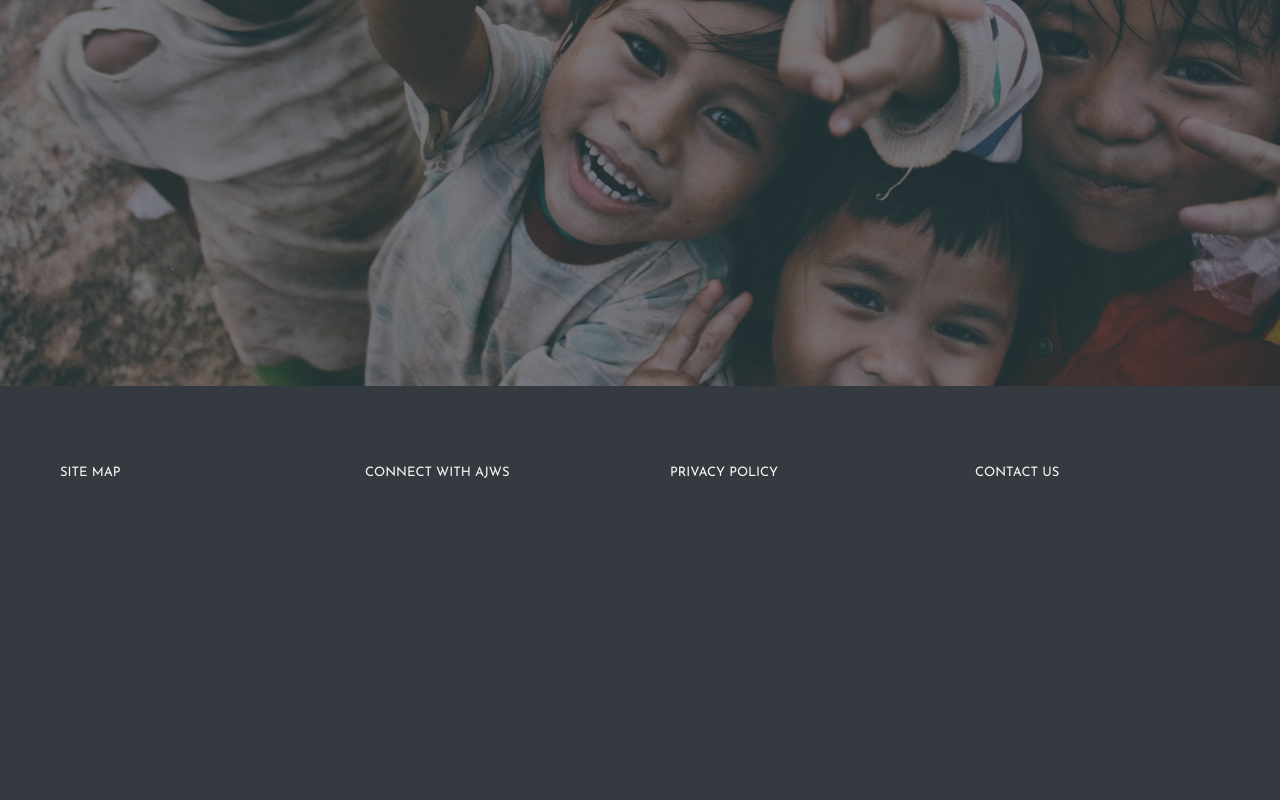
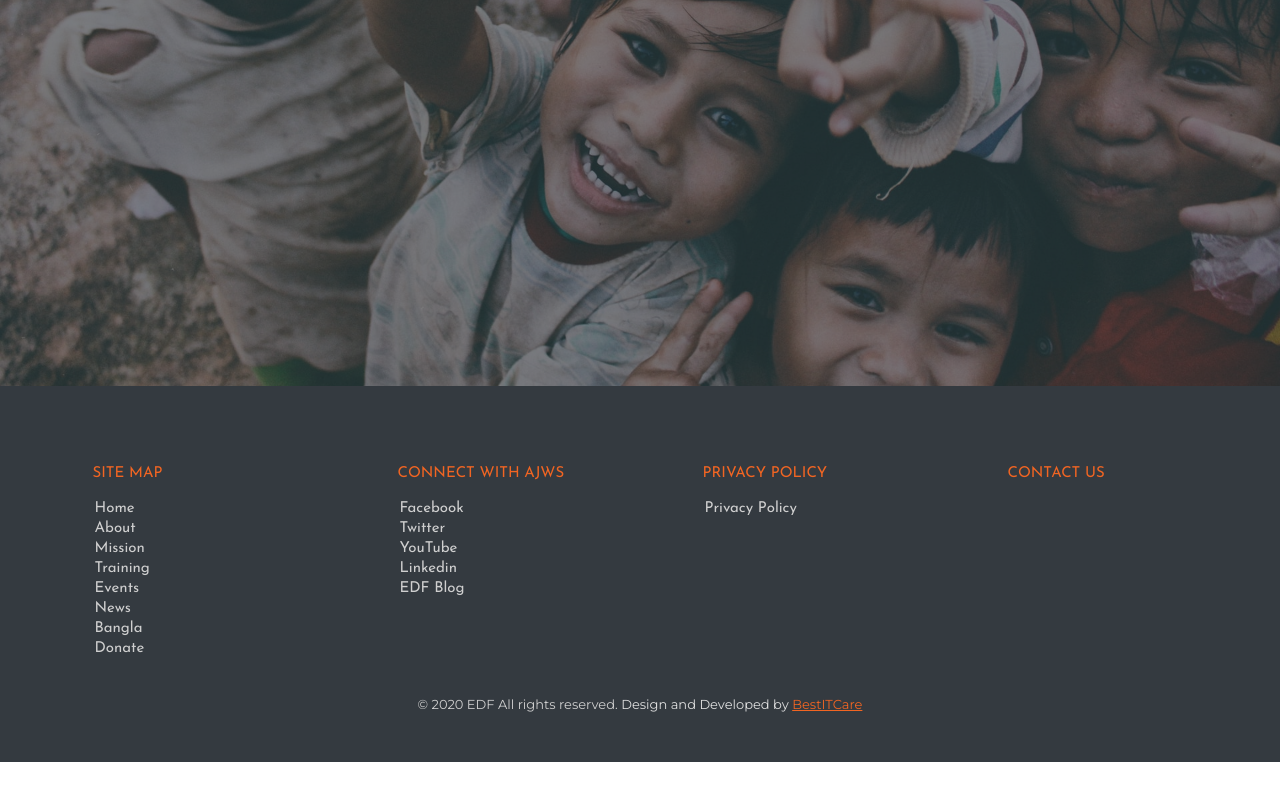
Before and after one commit to porosh2002/EDFBD, a React (Create React App) app in the folder client/: page / in a window 1280 px wide. Shown: the part 434-1234 px from the top of the page. After the commit the page ends 1196 px from the top, so only its background shows below. Built offline with nearby package versions, Linux system fonts and the light colour scheme.

Commit message:
Footer copyright added

```diff
--- a/client/src/Styled/Styled.js
+++ b/client/src/Styled/Styled.js
@@ -98,14 +98,24 @@ justify-content:space-around;
 `
 export const FooterContent = styled.div`
 padding:30px;
-height:300px;
-width:300px;
+height:200px;
+width:180px;
 `;
 export const FooterTitle = styled.p`
 text-decoration:none !important;
-font-size:13px;
+font-size:15px;
 font-family: 'Josefin Sans', sans-serif;
-color:#f7f7f7;
+color:#F26522;
+/* color:#f7f7f7; */
+margin-bottom:20px;
+`;
+export const FooterLink = styled(Link)`
+font-family: 'Josefin Sans', sans-serif;
+display:block;
+margin:5px 0px 0px 2px;
+font-size:15px;
+color: #cfcfcf;
+text-decoration:none;
 `;
 // Loading
 export const LoaderDiv = styled.div`
--- a/client/src/components/Footer/Footer.tsx
+++ b/client/src/components/Footer/Footer.tsx
@@ -1,22 +1,37 @@
-import {Footer,FooterContainer,FooterContent,FooterTitle} from '../../Styled/Styled'
+import {Link} from 'react-router-dom'
+import { Footer, FooterContainer, FooterContent, FooterTitle, FooterLink } from '../../Styled/Styled'
 export default function FooterComponent() {
     return (
         <Footer>
             <FooterContainer>
                 <FooterContent>
-                    <FooterTitle>SITE MAP</FooterTitle>
+                    <FooterTitle to='#'>SITE MAP</FooterTitle>
+                    <FooterLink to='#'>Home</FooterLink>
+                    <FooterLink to='#'>About</FooterLink>
+                    <FooterLink to='#'>Mission</FooterLink>
+                    <FooterLink to='#'>Training</FooterLink>
+                    <FooterLink to='#'>Events</FooterLink>
+                    <FooterLink to='#'>News</FooterLink>
+                    <FooterLink to='#'>Bangla</FooterLink>
+                    <FooterLink to='#'>Donate</FooterLink>
                 </FooterContent>
                 <FooterContent>
                     <FooterTitle>CONNECT WITH AJWS</FooterTitle>
+                    <FooterLink to='#'>Facebook</FooterLink>
+                    <FooterLink to='#'>Twitter</FooterLink>
+                    <FooterLink to='#'>YouTube</FooterLink>
+                    <FooterLink to='#'>Linkedin</FooterLink>
+                    <FooterLink to='#'>EDF Blog</FooterLink>
                 </FooterContent>
                 <FooterContent>
                     <FooterTitle>PRIVACY POLICY</FooterTitle>
+                    <FooterLink to='#'>Privacy Policy</FooterLink>
                 </FooterContent>
                 <FooterContent>
                     <FooterTitle>CONTACT US</FooterTitle>
                 </FooterContent>
             </FooterContainer>
-
+        <p className='FooterCopyright'>© 2020 EDF All rights reserved. <span style={{color:"#dfdfdf"}}>Design and Developed by <span><Link style={{color:"#F26522"}} to='#'>BestITCare</Link></span></span></p>
         </Footer>
     )
 }
--- a/client/src/index.css
+++ b/client/src/index.css
@@ -115,3 +115,9 @@
   background-position: center;
   background-size: cover;
 }
+.FooterCopyright{
+  text-align: center;
+  font-size: 13px;
+  color: #cfcfcf;
+  margin:0px 30px;
+}
```
Also changed, not shown: 1 other file (tests, documents, lock files or other folders).
